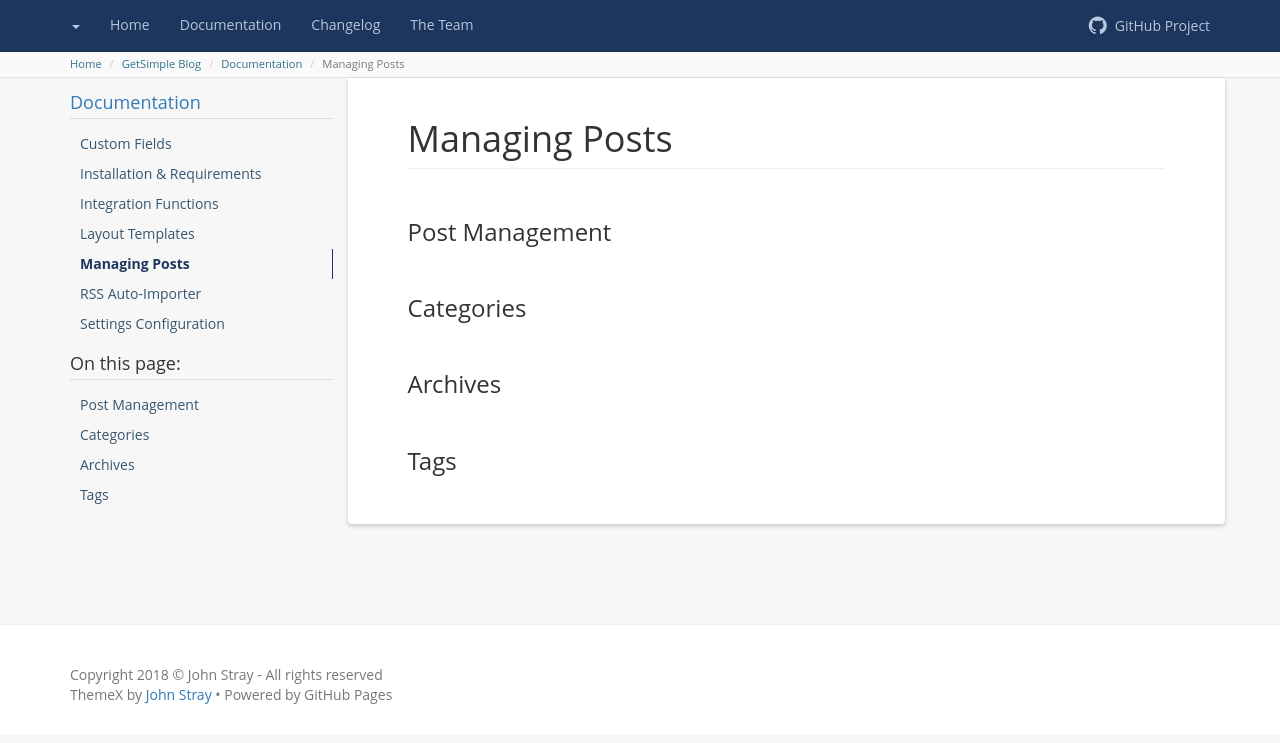
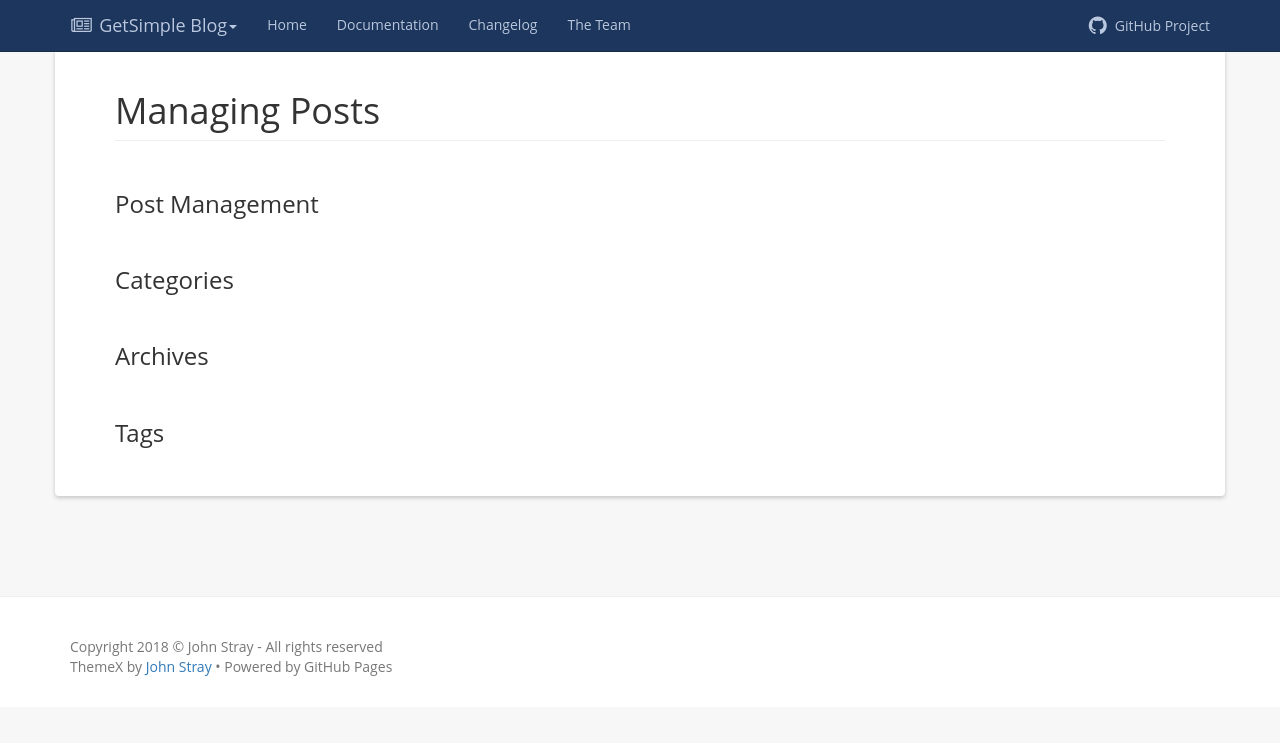
Before and after one commit to johnstray/johnstray.github.io, a Jekyll site: the page built from gs-blog/documentation/managing-posts.md, in a window 1280 px wide. Shown: the top 743 px of the page. Built offline with Jekyll 4.4.1, drawn with Linux system fonts in a browser that asks for light colours; part of the change alters nothing that is shown.

Commit message:
Update managing-posts.md

```diff
--- a/gs-blog/documentation/managing-posts.md
+++ b/gs-blog/documentation/managing-posts.md
@@ -1,6 +1,9 @@
 ---
 title: Managing Posts
-layout: default-gsblog
+project: GetSimple Blog
+projectid: gs-blog
+lang: getsimple
+layout: default
 ---
 
 ### Post Management
```
